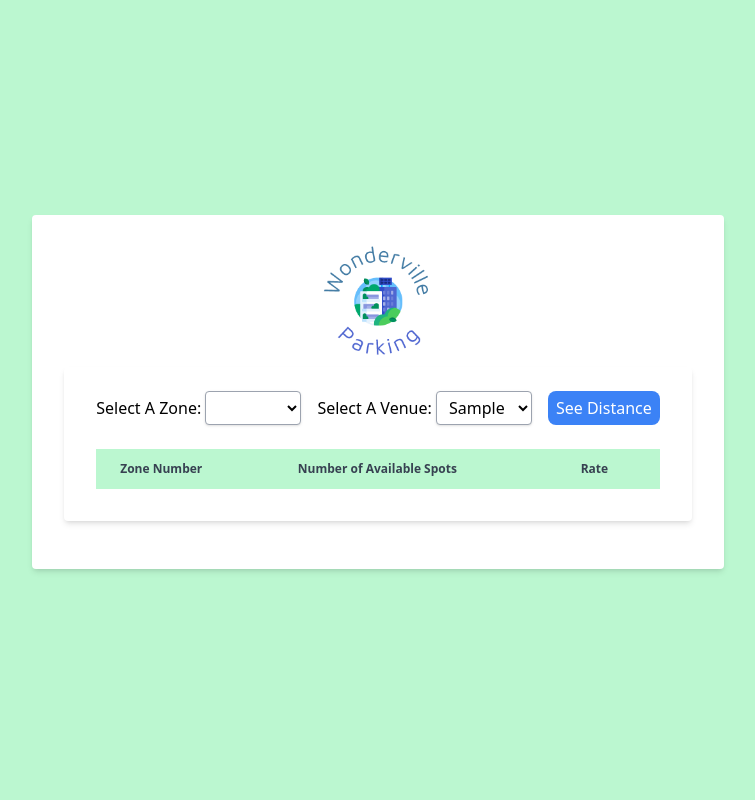
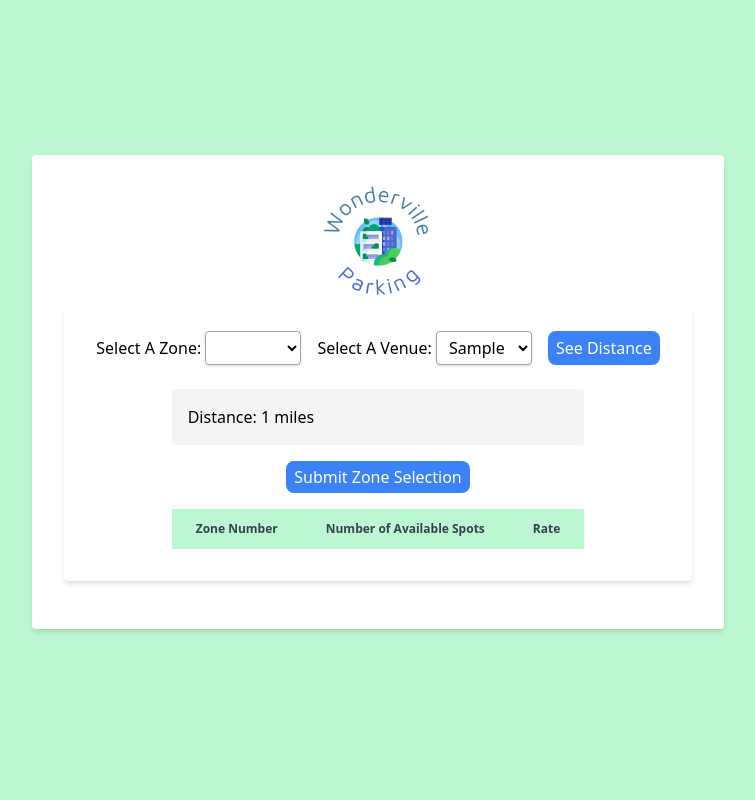
Before and after one commit to afesta12/CityParking, a PHP site: page /distSpotResults.php in a window 1280 px wide. Shown: the whole page, without its empty margins (262-1017 px from the left). Run offline with PHP 8.4, Linux system fonts and the light colour scheme; the visitor is signed in with stand-in values (Sample User, id 1); tables that the repository leaves empty or names only in its code hold one stand-in row (values such as "Sample post"); lists and menus that the app fills with data are empty; some libraries are stand-ins or nearby versions.

Commit message:
distance page functional (but a little buggy)

```diff
--- a/distSpotResults.php
+++ b/distSpotResults.php
@@ -21,7 +21,6 @@
         <div class="flex justify-center">
             <img class="h-32 w-32" src="/images/wondervilleLogo.png" alt="">
         </div>
-
         <div class="flex flex-col bg-white shadow-md rounded px-8 pt-6 pb-8 mb-4">
             <form action="" method="post" class="flex flex-col items-center">
                 <div class="flex space-x-4">
@@ -60,12 +59,23 @@
                         ?>
                     </select>
                 </div>
-                <button name="submit" class="mt-0 bg-blue-500 hover:bg-blue-700 text-white py-1 px-2 rounded-lg focus:outline-none focus:shadow-outline">
+                <button name="distance" class="mt-0 bg-blue-500 hover:bg-blue-700 text-white py-1 px-2 rounded-lg focus:outline-none focus:shadow-outline">
                     See Distance
                 </button>
-            </form>
         </div>
             <div class="relative overflow-x-auto mt-6">
+                <div id="distanceBox" class="p-4 mb-4 bg-gray-100 rounded">
+                    <?php
+                            // distance (in miles??)
+                            if (isset($_SESSION["distance"])) {
+                                echo 'Distance: ' . $_SESSION["distance"] . ' miles';
+                            }
+                    ?>
+                </div>
+                <button name="submit" class="mx-auto block bg-blue-500 hover:bg-blue-700 text-white py-1 px-2 rounded-lg mb-4 focus:outline-none focus:shadow-outline">
+                    Submit Zone Selection
+                </button>
+            </form>
             <table class="w-full text-sm text-left rtl:text-right text-gray-500 dark:text-gray-400">
                 <thead class="text-xs text-gray-700 bg-green-200">
                     <tr>
@@ -156,7 +166,20 @@
             // go to page that notifies user their spot was reserved w/ confirm # and "return to home" button
             if ($result5) header("Location: /spotConfirmation.php");
         }
+    }
 
+    // TODO: correct distance does not appear until "See Distance" is clicked twice
+    if(isset($_POST["distance"])){
+        $vName = $_POST["venue"];
+        $zoneNum = $_POST["zone"];
+        $vNumResult = $connection->query("SELECT VNumber FROM Venue WHERE VName = '$vName'");
+        $vNumRow = $vNumResult->fetch_assoc();
+        $vNum = $vNumRow['VNumber'];
+        $sql6 = "SELECT Distance FROM Distance WHERE VNumber = $vNum and ZoneNumber = $zoneNum";
+        $result6 = $connection->query($sql6);
+        $distRow = $result6->fetch_assoc();
+        $distance = $distRow["Distance"];
+        $_SESSION["distance"] = $distance;
     }
 
 ?>
```
Lines whose indentation alone changed are shown as unchanged.
